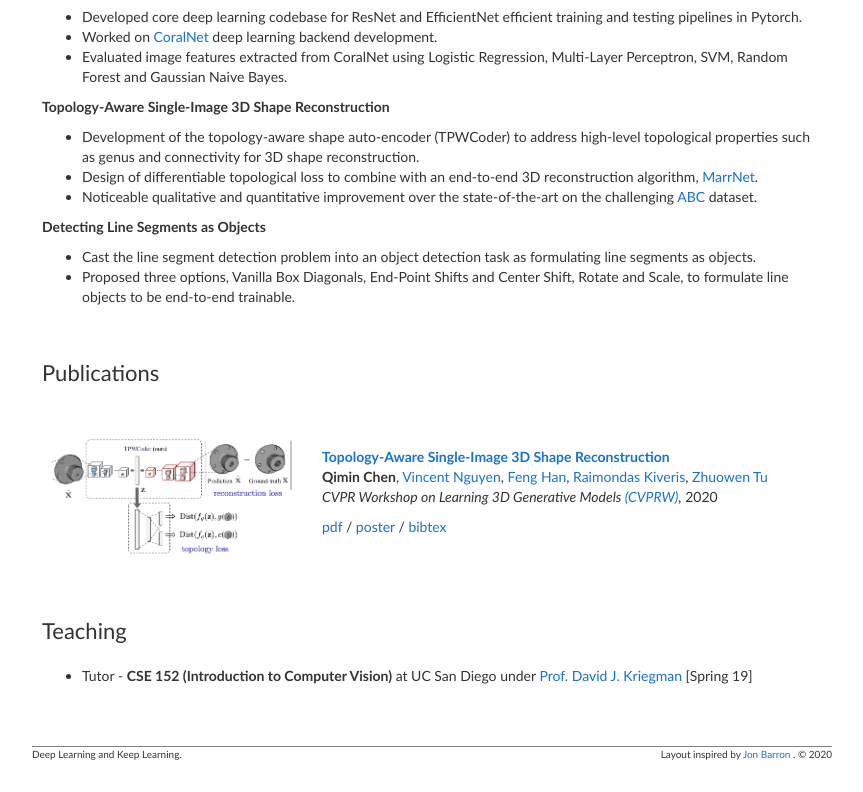
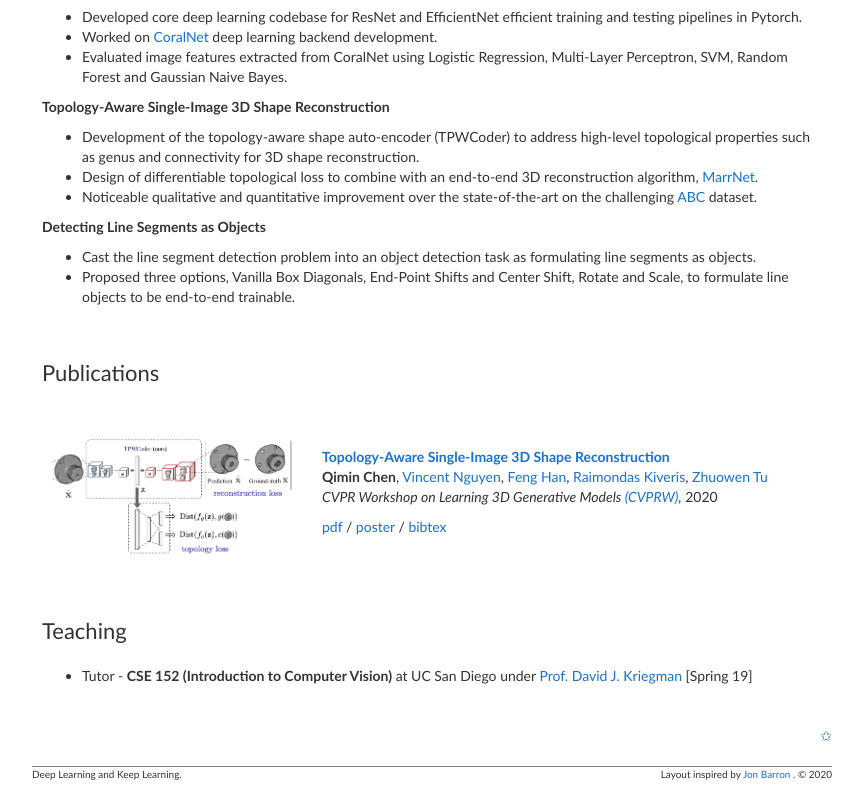
Before and after one commit to qiminchen/q7minchen.github.io, a plain HTML site: page index.html in a window 1280 px wide. Shown: the part 540-1332 px from the top of the page, without its empty margins (208-1071 px from the left). Drawn offline with nearby package versions, Linux system fonts and the light colour scheme.

Commit message:
Update index.html

```diff
--- a/index.html
+++ b/index.html
@@ -212,6 +212,9 @@
                     <tr>
                         <td>
                             <br>
+                            <p style="text-align:right;font-size:small;">
+                                <a href="https://chenshen.xyz">&#10025;</a>
+                            </p>
                             <hr style="margin-bottom:0">
                             <p style="text-align:left;font-size:10px">
                                 <span style="font-size:10px;float:right">
```
